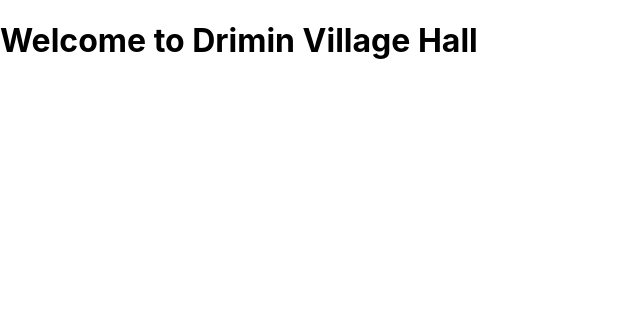
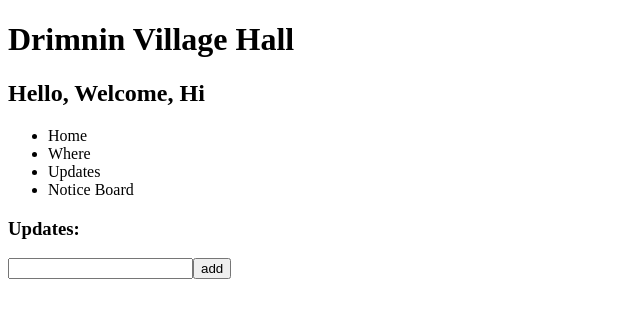
Before and after one commit to ruthierutho/drimnin-village-hall, a React (Create React App) app: page / in a window 1280 px wide. Shown: the top 318 px of the page, without its empty margins (0-640 px from the left). Built offline with nearby package versions, Linux system fonts and the light colour scheme.

Commit message:
initial set up

```diff
--- a/src/App.js
+++ b/src/App.js
@@ -1,8 +1,15 @@
-
+import MainPage from './Containers/MainPage';
+import NavBar from './Containers/Navbar';
+import Updates from './Components/Updates';
 
 function App() {
   return (
-    <h1>Welcome to Drimin Village Hall</h1>
+    <>
+    <h1>Drimnin Village Hall</h1>
+    <MainPage></MainPage>
+    <NavBar></NavBar>
+    <Updates></Updates>
+    </>
   );
 }
 
--- /dev/null
+++ b/src/Components/Updates.js
@@ -0,0 +1,14 @@
+import React from 'react';
+
+const Updates = () => {
+    return(
+        <>
+        <h3>Updates:</h3>
+       <input type="text"></input>
+       <button>add</button>
+       </>
+
+    )
+}
+
+export default Updates;
--- /dev/null
+++ b/src/Containers/MainPage.js
@@ -0,0 +1,13 @@
+import React from 'react';
+
+
+const MainPage = () => {
+    return(
+        <>
+        <h2>Hello, Welcome, Hi</h2>
+
+        </>
+    )
+}
+
+export default MainPage;
--- /dev/null
+++ b/src/Containers/Navbar.js
@@ -0,0 +1,22 @@
+import React from 'react';
+
+const NavBar = () => {
+    return(
+        <ul>
+            <li>
+                Home
+            </li>
+            <li>
+                Where
+            </li>
+            <li>
+                Updates
+            </li>
+            <li>
+                Notice Board
+            </li>
+        </ul>
+    )
+}
+
+export default NavBar;
--- a/src/index.css
+++ /dev/null
@@ -1,13 +0,0 @@
-body {
-  margin: 0;
-  font-family: -apple-system, BlinkMacSystemFont, 'Segoe UI', 'Roboto', 'Oxygen',
-    'Ubuntu', 'Cantarell', 'Fira Sans', 'Droid Sans', 'Helvetica Neue',
-    sans-serif;
-  -webkit-font-smoothing: antialiased;
-  -moz-osx-font-smoothing: grayscale;
-}
-
-code {
-  font-family: source-code-pro, Menlo, Monaco, Consolas, 'Courier New',
-    monospace;
-}
--- a/src/index.js
+++ b/src/index.js
@@ -1,6 +1,6 @@
 import React from 'react';
 import ReactDOM from 'react-dom';
-import './index.css';
+
 import App from './App';
 import reportWebVitals from './reportWebVitals';
 
```
Also changed, not shown: src/App.css (deleted, +0 -38 lines), src/logo.svg (deleted).
